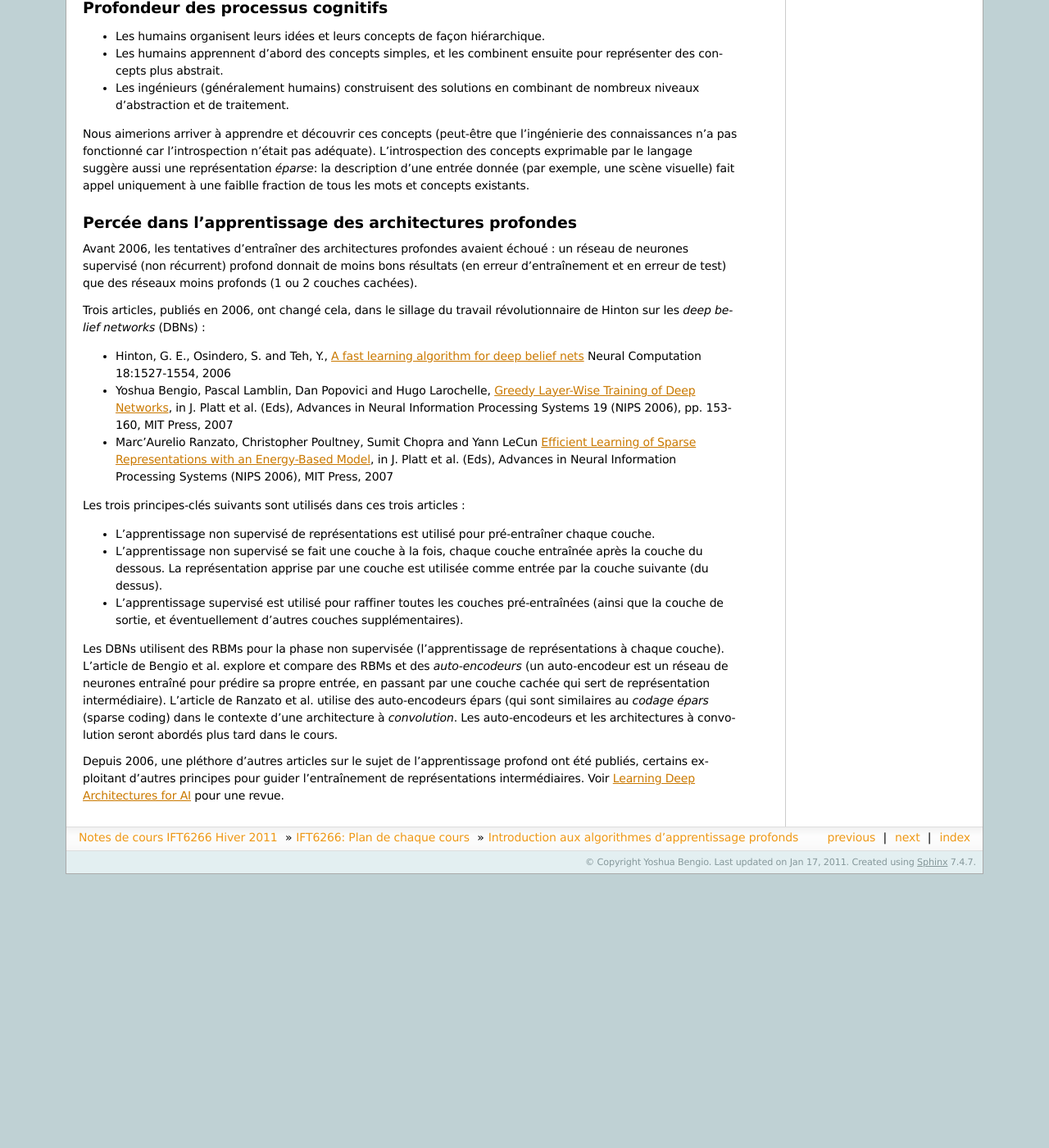
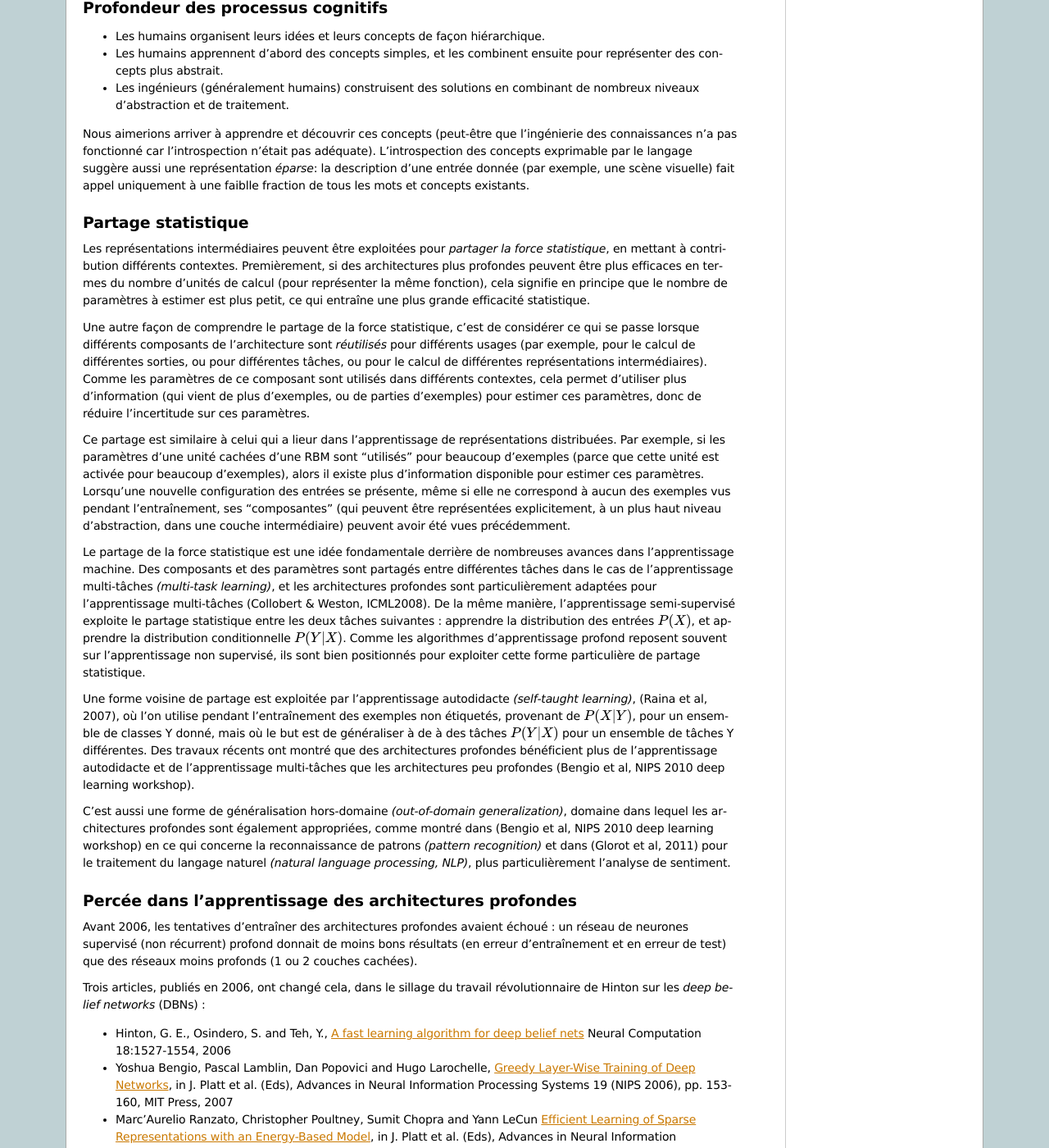
Before and after one commit to goodfeli/galatea, a Sphinx documentation site: the page built from notes_de_cours/doc/deepintro_fr.txt, in a window 1280 px wide and 1400 px high, scrolled down 1511 px. Shown: the whole window at 82% size. Built offline with Sphinx 7.4.7, drawn with Linux system fonts in a browser that asks for light colours; formulas are drawn with MathJax 3; pages that are not in the unit, such as notebooks, are missing from menus; before the commit the page ends 2577 px from its top, so only the background shows below that.

Commit message:
Finish translation of new paragraph of deepintro

```diff
--- a/notes_de_cours/doc/deepintro_fr.txt
+++ b/notes_de_cours/doc/deepintro_fr.txt
@@ -137,6 +137,67 @@
 scène visuelle) fait appel uniquement à une faiblle fraction de tous les mots
 et concepts existants.
 
+.. _statistical_sharing_fr:
+
+Partage statistique
+-------------------
+
+Les représentations intermédiaires peuvent être exploitées pour *partager
+la force statistique*, en mettant à contribution différents contextes.
+Premièrement, si des architectures plus profondes peuvent être plus efficaces
+en termes du nombre d'unités de calcul (pour représenter la même fonction),
+cela signifie en principe que le nombre de paramètres à estimer est plus
+petit, ce qui entraîne une plus grande efficacité statistique.
+
+Une autre façon de comprendre le partage de la force statistique, c'est de
+considérer ce qui se passe lorsque différents composants de
+l'architecture sont *réutilisés* pour différents usages (par exemple, pour le
+calcul de différentes sorties, ou pour différentes tâches, ou pour le calcul
+de différentes représentations intermédiaires). Comme les paramètres de ce
+composant sont utilisés dans différents contextes, cela permet d'utiliser plus
+d'information (qui vient de plus d'exemples, ou de parties d'exemples) pour
+estimer ces paramètres, donc de réduire l'incertitude sur ces paramètres.
+
+Ce partage est similaire à celui qui a lieur dans l'apprentissage de
+représentations distribuées. Par exemple, si les paramètres d'une unité
+cachées d'une RBM sont "utilisés" pour beaucoup d'exemples (parce que cette
+unité est activée pour beaucoup d'exemples), alors il existe plus
+d'information disponible pour estimer ces paramètres. Lorsqu'une nouvelle
+configuration des entrées se présente, même si elle ne correspond à aucun des
+exemples vus pendant l'entraînement, ses "composantes" (qui peuvent être
+représentées explicitement, à un plus haut niveau d'abstraction, dans une
+couche intermédiaire) peuvent avoir été vues précédemment.
+
+Le partage de la force statistique est une idée fondamentale derrière de
+nombreuses avances dans l'apprentissage machine. Des composants et des
+paramètres sont partagés entre différentes tâches dans le cas de
+l'apprentissage multi-tâches *(multi-task learning)*, et les architectures
+profondes sont particulièrement adaptées pour l'apprentissage multi-tâches
+(Collobert & Weston, ICML2008). De la même manière, l'apprentissage
+semi-supervisé exploite le partage statistique entre les deux tâches
+suivantes : apprendre la distribution des entrées :math:`P(X)`, et apprendre la
+distribution conditionnelle :math:`P(Y|X)`. Comme les algorithmes
+d'apprentissage profond reposent souvent sur l'apprentissage non supervisé,
+ils sont bien positionnés pour exploiter cette forme particulière de partage
+statistique.
+
+Une forme voisine de partage est exploitée par l'apprentissage autodidacte
+*(self-taught learning)*, (Raina et al, 2007), où l'on utilise pendant
+l'entraînement des exemples non étiquetés, provenant de :math:`P(X|Y)`, pour
+un ensemble de classes Y donné, mais où le but est de généraliser à de
+à des tâches :math:`P(Y|X)` pour un ensemble de tâches Y différentes.
+Des travaux récents ont montré que des architectures profondes bénéficient
+plus de l'apprentissage autodidacte et de l'apprentissage multi-tâches que les
+architectures peu profondes (Bengio et al, NIPS 2010 deep learning workshop).
+
+C'est aussi une forme de généralisation hors-domaine *(out-of-domain
+generalization)*, domaine dans lequel les architectures profondes sont
+également appropriées, comme montré dans (Bengio et al, NIPS 2010 deep
+learning workshop) en ce qui concerne la reconnaissance de patrons *(pattern
+recognition)* et dans (Glorot et al, 2011) pour le traitement du langage
+naturel *(natural language processing, NLP)*, plus particulièrement l'analyse
+de sentiment.
+
 .. _breakthrough_fr:
 
 Percée dans l'apprentissage des architectures profondes
```
Also changed, not shown: notes_de_cours/doc/deepintro_en.txt (+13 -3 lines).
